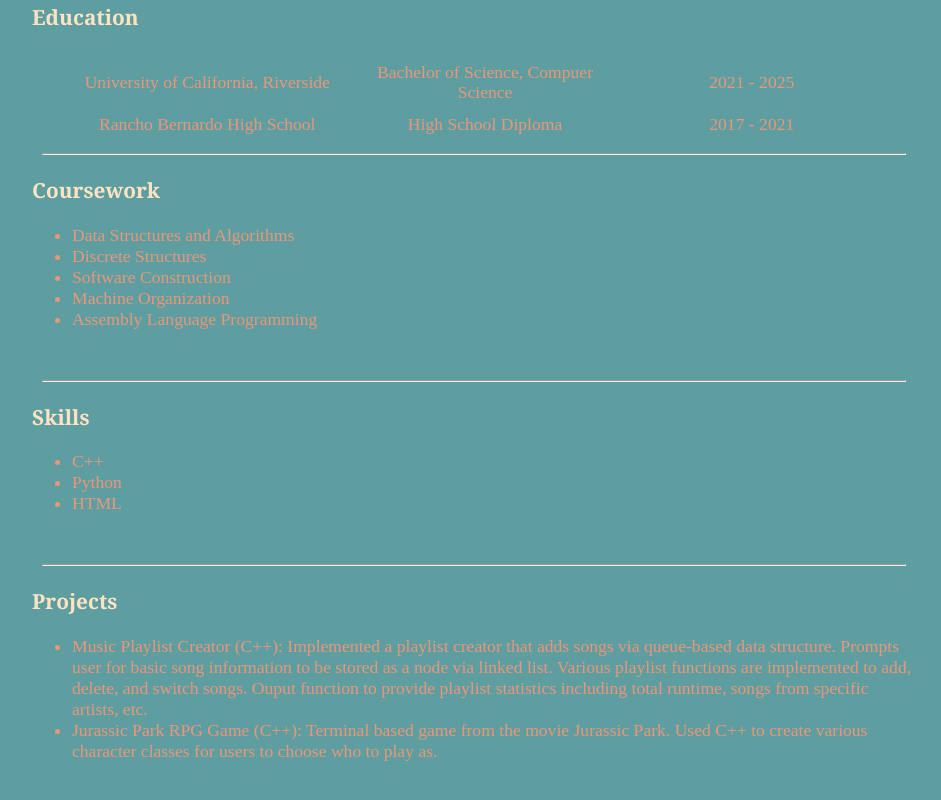
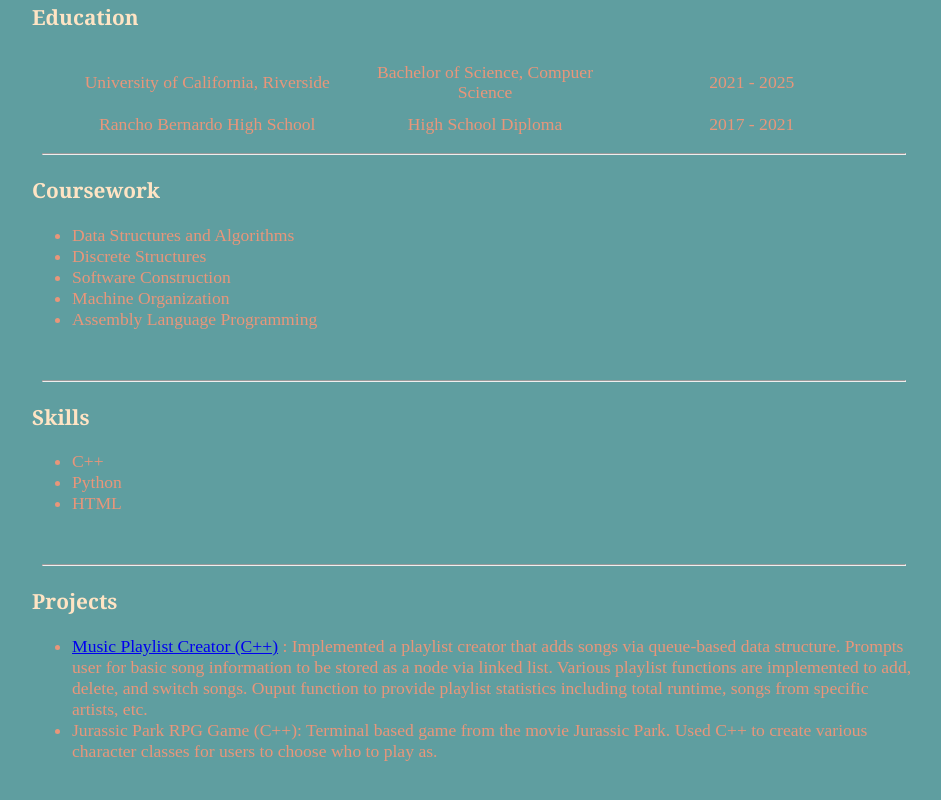
Before and after one commit to Andrew-Bremond/Andrew-Bremond.github.io, a plain HTML site: page index.html in a window 1280 px wide. Shown: the part 713-1513 px from the top of the page, without its empty margins (166-1107 px from the left). Drawn offline with Linux system fonts and the light colour scheme.

Commit message:
added link for one of the projects

```diff
--- a/index.html
+++ b/index.html
@@ -128,7 +128,9 @@
 
         <h3>Projects</h3>
             <ul>
-                <li>Music Playlist Creator (C++): Implemented a playlist creator that
+                <li>
+                    <a href="https://github.com/cs100/final-project-aamin026-kmuso001-abrem005-dcoel003" target="_blank"> Music Playlist Creator (C++)</a>
+                    : Implemented a playlist creator that
                     adds songs via queue-based data structure. Prompts user for basic song information
                     to be stored as a node via linked list. Various playlist functions
                     are implemented to add, delete, and switch songs. Ouput function
```
